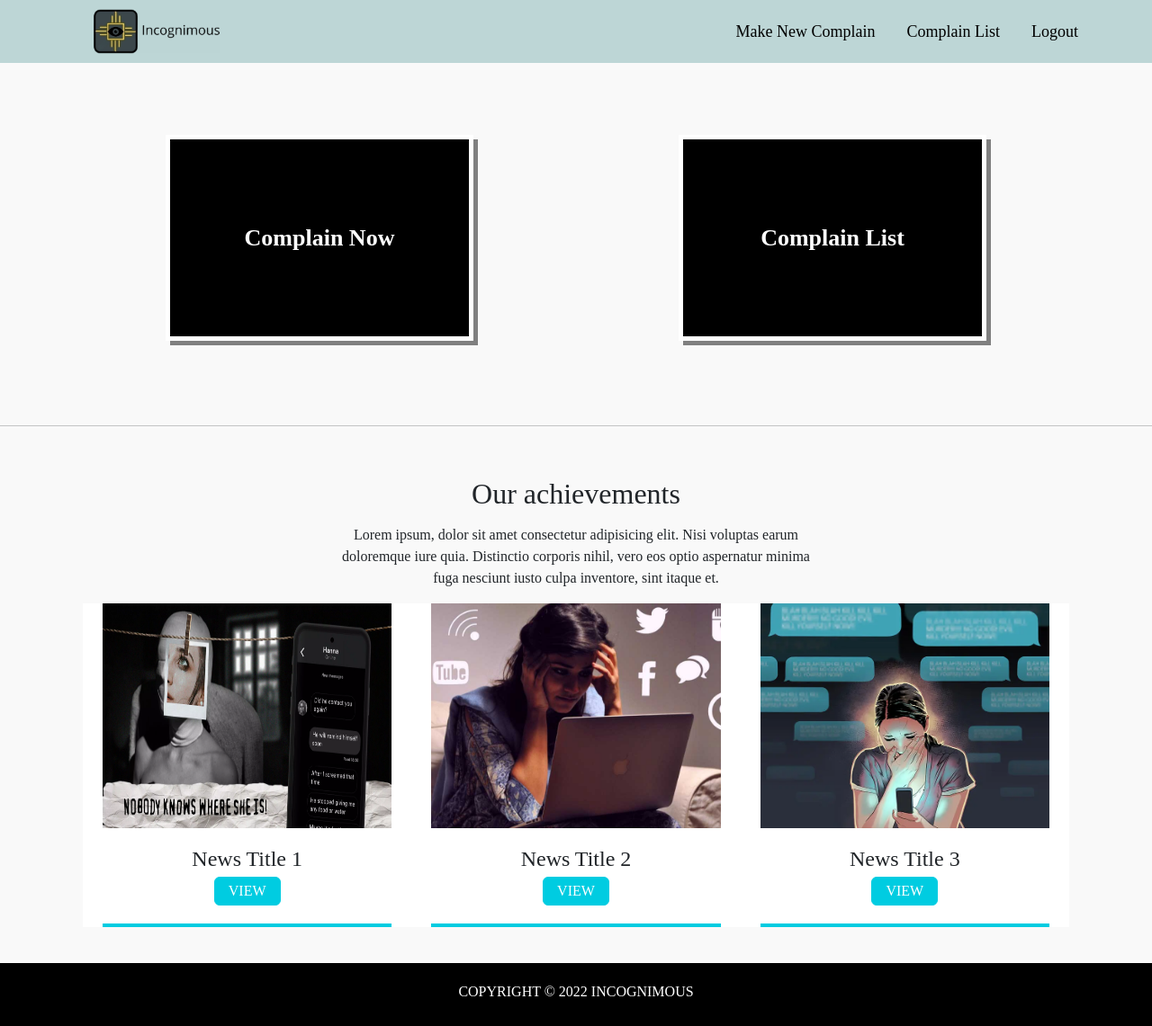
After one commit to Rafi-RKR/hack-nsu-season-4_NSU-Relics, a Python web app: template templates/user_dashboard.html in a window 1280 px wide. The commit adds this page. Shown: the whole page at 90% size. Run offline with Jinja, Linux system fonts and the light colour scheme; the template is opened without the code that fills it, so the values that code supplies are empty.

```diff
--- a/templates/css/style.css
+++ b/templates/css/style.css
@@ -1,7 +1,7 @@
 .banner{
     min-height: 30vh;
     text-align: center;
-    padding: 70px 0px;
+    padding: 50px 0px;
 }
 .banner img{
 }
@@ -10,7 +10,7 @@
     border: 1px solid black;
     width: 30%;
     margin: auto;
-    padding: 60px 0px;
+    padding: 40px 0px;
 }
 .box h4{
     margin-bottom: 35px;
--- /dev/null
+++ b/templates/css/user_dashboard.css
@@ -0,0 +1,174 @@
+*{
+    padding: 0;
+    margin: 0;
+    font-family:'Times New Roman', Times, serif
+}
+header{
+    display: flex;
+    align-items: center;
+    justify-content: space-between;
+    font-size: 19px;
+    font-weight: 500px;
+    background-color: hsl(180, 24%, 79%);
+    min-height: 8vh;
+
+}
+header li{
+    margin-left: 15px;
+}
+.navbar-light .navbar-nav .nav-link {
+    color: black;
+    font-size: 18px;
+    padding: 0;
+    margin-left:20px;
+    position: relative;
+}
+.navbar-light .navbar-nav .nav-link::before{
+    content: '';
+    position: absolute;
+    left: 0;
+    bottom: -5px;
+    height: 2px;
+    width: 0%;
+    background: black;
+}
+.navbar-light .navbar-nav .nav-link::after{
+    content: '';
+    position: absolute;
+    right: 0;
+    bottom: -5px;
+    height: 2px;
+    width: 0%;
+    background: black;
+}
+.navbar-light .navbar-nav .nav-link:hover::before{
+    width: 42%;
+    transition: .3s;
+    font-weight: 500;
+}
+.navbar-light .navbar-nav .nav-link:hover::after{
+    width: 42%;
+    transition: .3s;
+}
+nav img{
+    width: 180px;
+}
+.banner{
+    font-size: 26px;
+    padding-top: 80px;
+    padding-bottom: 40px;
+    background-color: #f9f9f9;
+
+}
+.special-btn{
+    width: 30%;
+    padding: 90px 60px;
+    background-color: black;
+    color: white;
+    font-weight: 600;
+    border: 5px solid white;
+    box-shadow: 5px 5px grey;
+    text-decoration: none;
+    text-align: center;
+}
+.special-btn:hover{
+    width: 30%;
+    padding: 90px 60px;
+    background-color: lightgreen;
+    color: black;
+    font-weight: 600;
+    border: 5px solid black;
+    box-shadow: 5px 5px;
+    transition: .3s;
+}
+.banner2{
+    background-color: #f9f9f9;
+    padding-bottom: 40px;
+}
+.news_heading{
+    margin: 0px 10px;
+}
+.news_heading h2{
+    font-weight: 500;
+}
+.news_heading p{
+    margin-top: 15px;
+}
+.news_info{
+    margin-bottom: 30px;
+}
+.news_info img{
+    width: 100%;
+}
+.news_info h4{
+    padding-top: 20px;
+    margin-bottom: 0px;
+}
+.news_info p{
+    color: #707070;
+    font-size: 16px;
+}
+.news_info span{
+    display: block;
+    width: 100%;
+    height: 4px;
+    background: #00cce1;
+}
+.news_info{
+    background-color: white;
+    margin: 0 10px;
+}
+.news{
+    position: relative;
+    margin: 0 10px;
+}
+.news img{
+    height: 250px;
+}
+.news::before{
+    position: absolute;
+    content: '';
+    background-color: #ada4a4;
+    left: 0;
+    top: 0;
+    width: 0;
+    height: 0;
+    opacity: 0;
+    transition: 0.6s;
+}
+.achiv:hover .news::before{
+    opacity: 0.8;
+    width: 100%;
+    height: 100%;
+}
+.achiv:hover .news_info h4{
+    color: #f69165;
+}
+.achiv:hover .news_info span{
+    background: #f69165;
+}
+.news_info h4{
+    margin-bottom: 5px;
+}
+.news_info button{
+    margin-bottom: 20px;
+    padding: 3px 15px;
+}
+.btn-primary{
+    background: #00CCE1;
+    border: 1px solid #00CCE1;
+    color: white;
+}
+.btn-primary:hover{
+    background: #F28F63;
+    border: 1px solid #F28F63;
+    transition: .3s;
+}
+footer{
+    background: black;
+    color: white;
+    font-weight: 500;
+    text-align: center;
+    padding-bottom: 10px;
+    padding-top: 20px;
+}
--- a/templates/user_complain.html
+++ b/templates/user_complain.html
@@ -22,7 +22,7 @@
                   <div class="collapse navbar-collapse" id="navbarSupportedContent">
                     <ul class="navbar-nav ms-auto mb-2 mb-lg-0">
                       <li class="nav-item">
-                        <a class="nav-link" href="#">Go Back</a>
+                        <a class="nav-link" href="user_dashboard.html">Go Back</a>
                       </li>
                       <li class="nav-item">
                         <a class="nav-link" href="#">Complain List</a>
--- /dev/null
+++ b/templates/user_dashboard.html
@@ -0,0 +1,109 @@
+<!DOCTYPE html>
+<html lang="en">
+<head>
+    <meta charset="UTF-8">
+    <meta http-equiv="X-UA-Compatible" content="IE=edge">
+    <meta name="viewport" content="width=device-width, initial-scale=1.0">
+    <title>Login</title>
+    <link href="https://cdn.jsdelivr.net/npm/bootstrap@5.2.0/dist/css/bootstrap.min.css" rel="stylesheet" integrity="sha384-gH2yIJqKdNHPEq0n4Mqa/HGKIhSkIHeL5AyhkYV8i59U5AR6csBvApHHNl/vI1Bx" crossorigin="anonymous">
+    <link rel="stylesheet" href="css/user_dashboard.css">
+</head>
+<body>
+    <header>
+        <div class="container">
+            <div class="row">
+              <nav class="navbar navbar-expand-lg navbar-light ">
+                <div class="container-fluid">
+                  <img src="images/logo2.png" alt="" class="img-fluid">
+
+                  <button class="navbar-toggler" type="button" data-bs-toggle="collapse" data-bs-target="#navbarSupportedContent" aria-controls="navbarSupportedContent" aria-expanded="false" aria-label="Toggle navigation">
+                    <span class="navbar-toggler-icon"></span>
+                  </button>
+                  <div class="collapse navbar-collapse" id="navbarSupportedContent">
+                    <ul class="navbar-nav ms-auto mb-2 mb-lg-0">
+                      <li class="nav-item">
+                        <a class="nav-link" href="user_complain.html">Make New Complain</a>
+                      </li>
+                      <li class="nav-item">
+                        <a class="nav-link" href="#">Complain List</a>
+                      </li>
+                      <li class="nav-item">
+                        <a class="nav-link" href="#">Logout</a>
+                      </li>
+                    </ul>
+                  </div>
+                </div>
+              </nav>
+            </div>
+        </div>
+    </header>
+    <section class="banner">
+        <div class="container">
+            <div class="row flex" style="justify-content:space-around;">
+                <a class="special-btn" href="user_complain.html">
+                    Complain Now
+                </a>
+                <a class="special-btn">
+                    Complain List
+                </a>
+            </div>
+        </div><br> <br>
+        <hr>
+    </section>
+    <section class="banner2">
+        <div class="container">
+            <div class="row news_heading">
+                <div class="col-lg-3">
+
+                </div>
+                <div class="col-lg-6 text-center">
+                    <h2>Our achievements</h2>
+                    <p>Lorem ipsum, dolor sit amet consectetur adipisicing elit. Nisi voluptas earum doloremque iure quia. Distinctio corporis nihil, vero eos optio aspernatur minima fuga nesciunt iusto culpa inventore, sint itaque et.</p>
+                </div>
+                <div class="col-lg-3">
+
+                </div>
+            </div>
+            <div class="row news_info">
+                <div class="col-lg-4 achiv text-center">
+                    <div class="news">
+                        <img src="images/news1.jpg" alt="" class="img-fluid">
+
+                    </div>
+
+                    <div class="news_info">
+                        <h4>News Title 1</h4>
+                        <button class="btn btn-primary">VIEW</button>
+                        <span></span>
+                    </div>
+                </div>
+                <div class="col-lg-4 achiv text-center">
+                    <div class="news">
+                    <img src="images/news2.jpg" alt="" class="img-fluid">
+                    </div>
+                    <div class="news_info">
+                        <h4>News Title 2</h4>
+                        <button class="btn btn-primary">VIEW</button>
+                        <span></span>
+                    </div>
+                </div>
+                <div class="col-lg-4 achiv text-center">
+                    <div class="news">
+                    <img src="images/news3.jpg" alt="" class="img-fluid">
+
+                    </div>
+                    <div class="news_info">
+                        <h4>News Title 3</h4>
+                        <button class="btn btn-primary">VIEW</button>
+                        <span></span>
+                    </div>
+                </div>
+            </div>
+        </div>
+    </section>
+    <footer>
+        <p>COPYRIGHT © 2022 INCOGNIMOUS</p>
+    </footer>
+    <script src="https://cdn.jsdelivr.net/npm/bootstrap@5.2.0/dist/js/bootstrap.bundle.min.js" integrity="sha384-A3rJD856KowSb7dwlZdYEkO39Gagi7vIsF0jrRAoQmDKKtQBHUuLZ9AsSv4jD4Xa" crossorigin="anonymous"></script>
+</body>
+</html>
```
Also changed, not shown: templates/css/home.css (deleted, +0 -22 lines), templates/home.html (deleted, +0 -32 lines), templates/index.html (+10 -5 lines), templates/complain_list.html (added), templates/css/complain_list.css (added), templates/images/news1.jpg (added), templates/images/news2.jpg (added), templates/images/news3.jpg (added).
